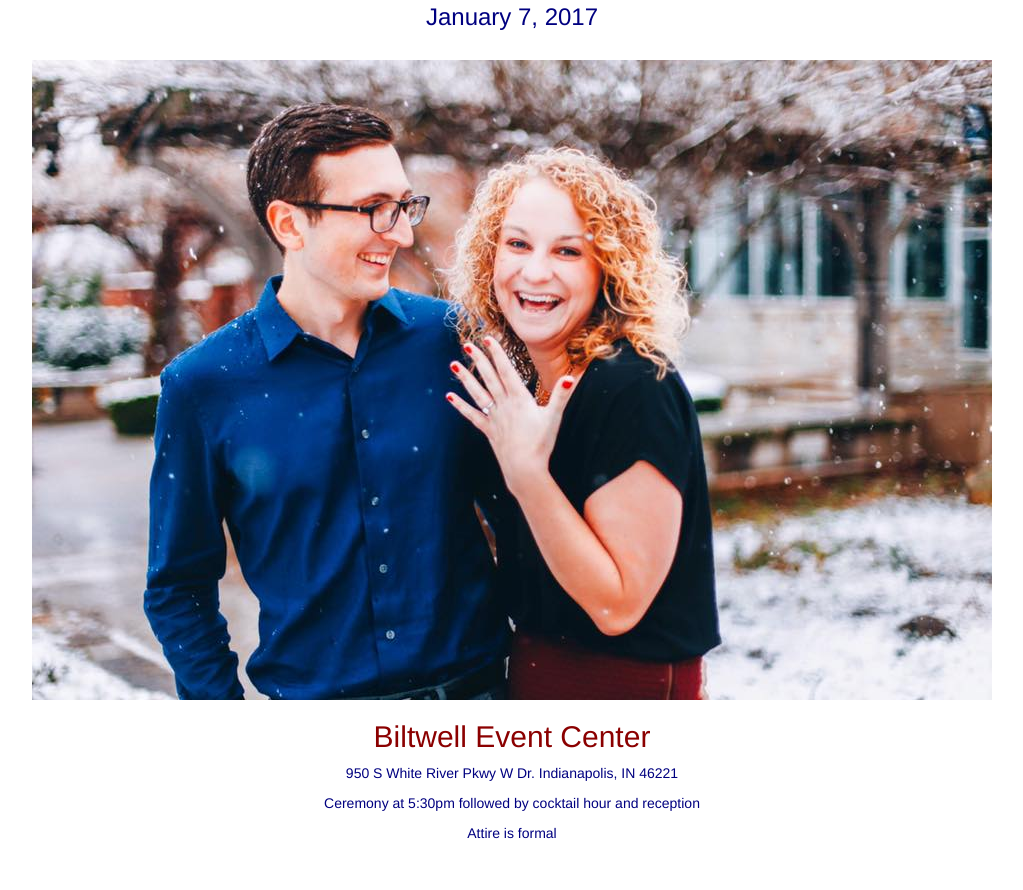
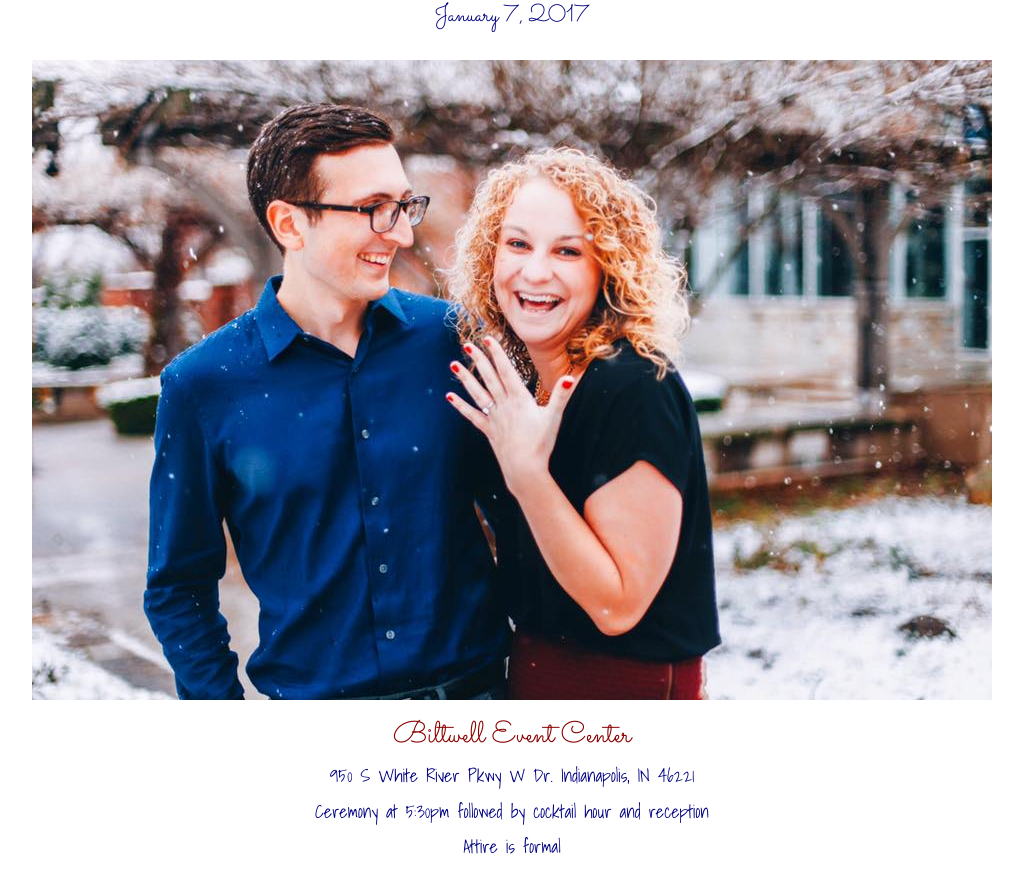
Before and after one commit to davidharting/weddingsite, a website: page public/index.html in a window 1280 px wide. Shown: the part 76-966 px from the top of the page, without its empty margins (128-1151 px from the left). Drawn offline with nearby package versions, Linux system fonts and the light colour scheme.

Commit message:
change fonts

```diff
--- a/public/css/index.css
+++ b/public/css/index.css
@@ -1,14 +1,22 @@
+@import url('https://fonts.googleapis.com/css?family=Sacramento');
+@import url('https://fonts.googleapis.com/css?family=Shadows+Into+Light'); /* Note: Also considering Reenie Beanie */
+
+
 h1, h2 {
+    font-family: "Sacramento", cursive, "sans-serif";
     text-align: center;
     color: darkred;
 }
 
 h3 {
+    font-family: "Sacramento", cursive, "sans-serif";
     text-align: center;
     color: navy;
 }
 
 p {
+    font-family: "Shadows Into Light", Helvetica, "sans-serif";
+    font-size: large;
     text-align: center;
     color: navy;
 }
```
